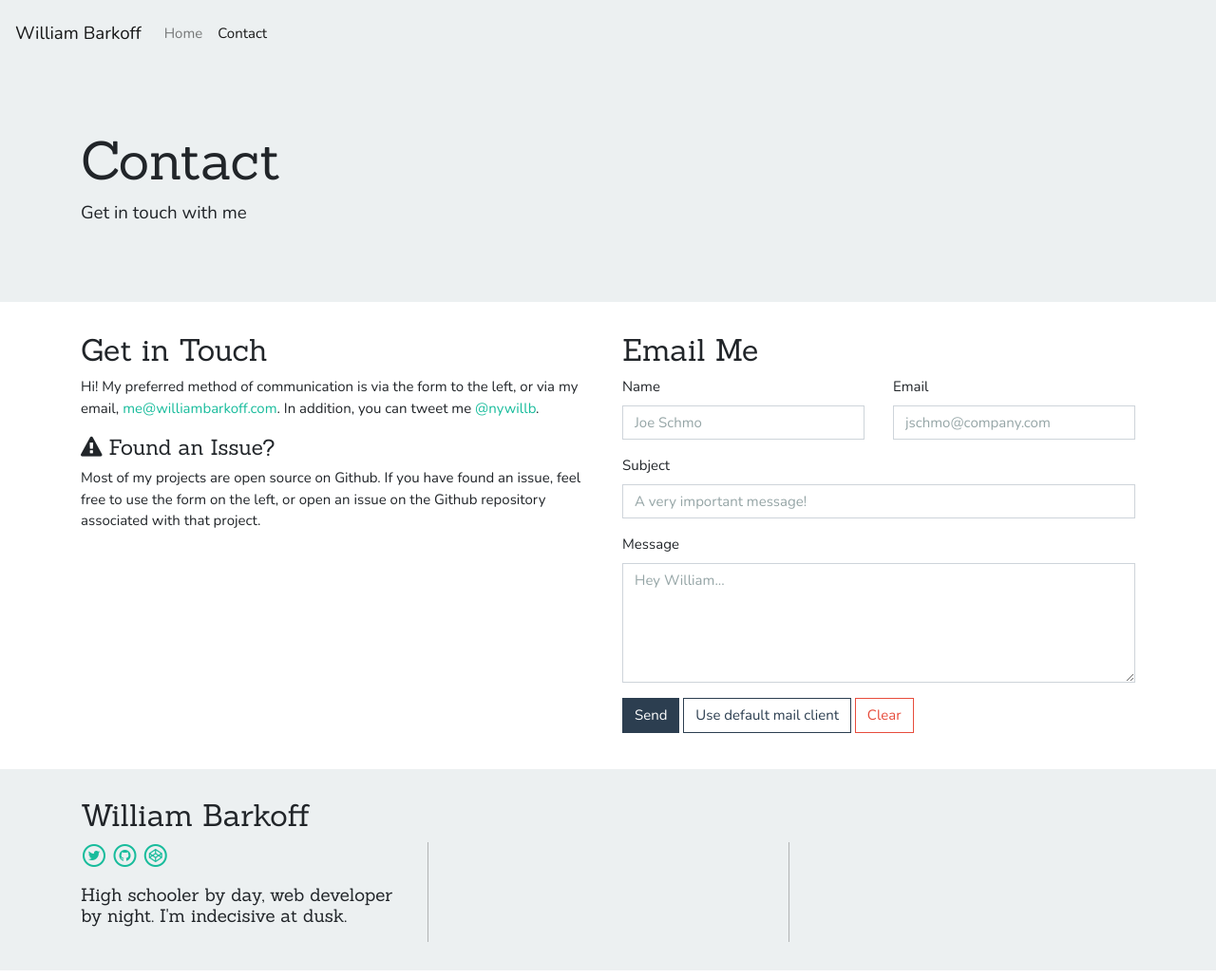
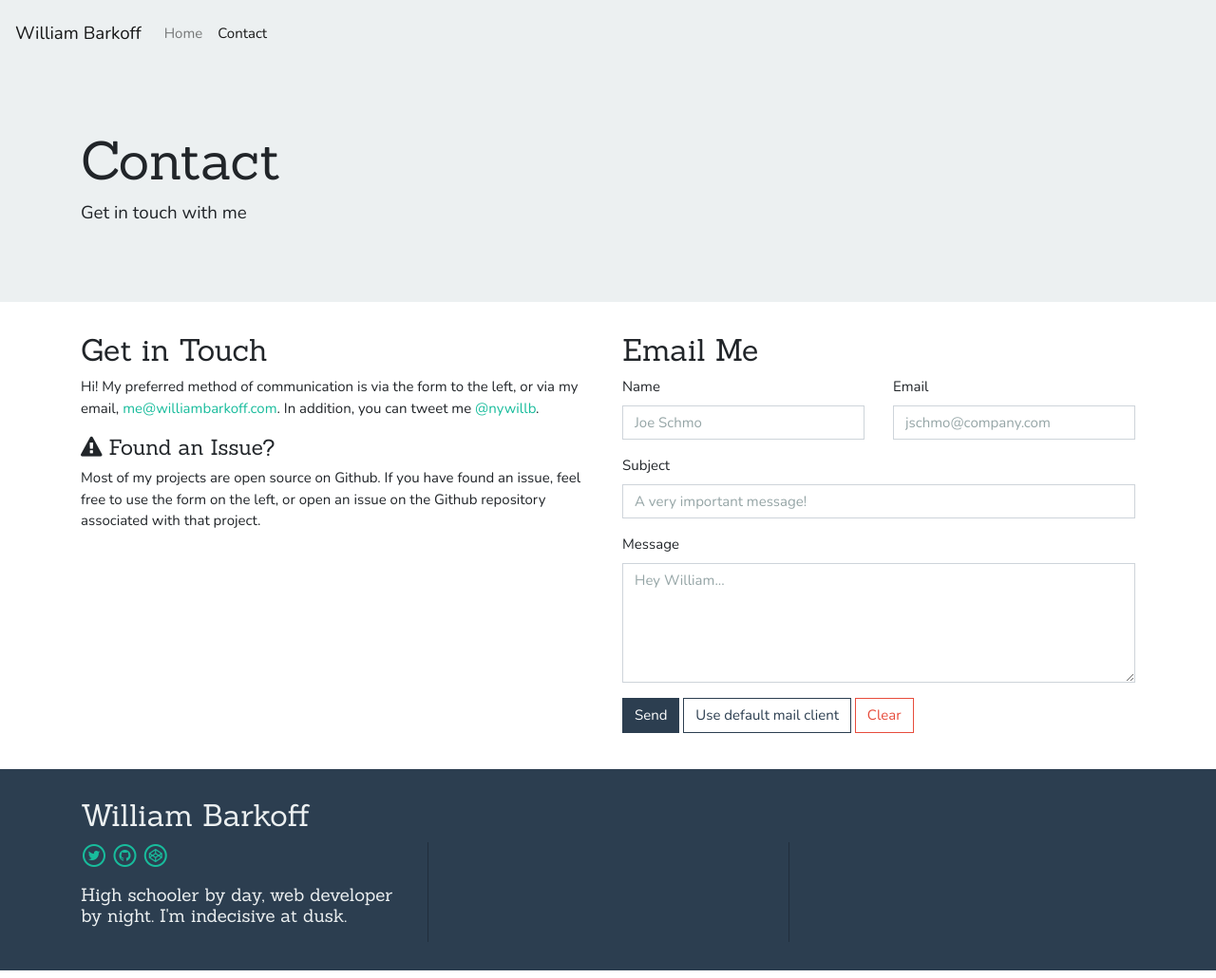
Before and after one commit to willbarkoff/willbarkoff.github.io, a Jekyll site: the page built from contact.md, in a window 1280 px wide and 1030 px high. Shown: the whole window at 95% size. Built offline with Jekyll 4.4.1, drawn with Linux system fonts in a browser that asks for light colours.

Commit message:
Make footer new color scheme

```diff
--- a/_includes/footer.html
+++ b/_includes/footer.html
@@ -1,4 +1,4 @@
-<div class="footer">
+<div class="footer bg-primary text-light">
     <div class="container">
         <h3>William Barkoff</h3>
         <div class="row">
```
